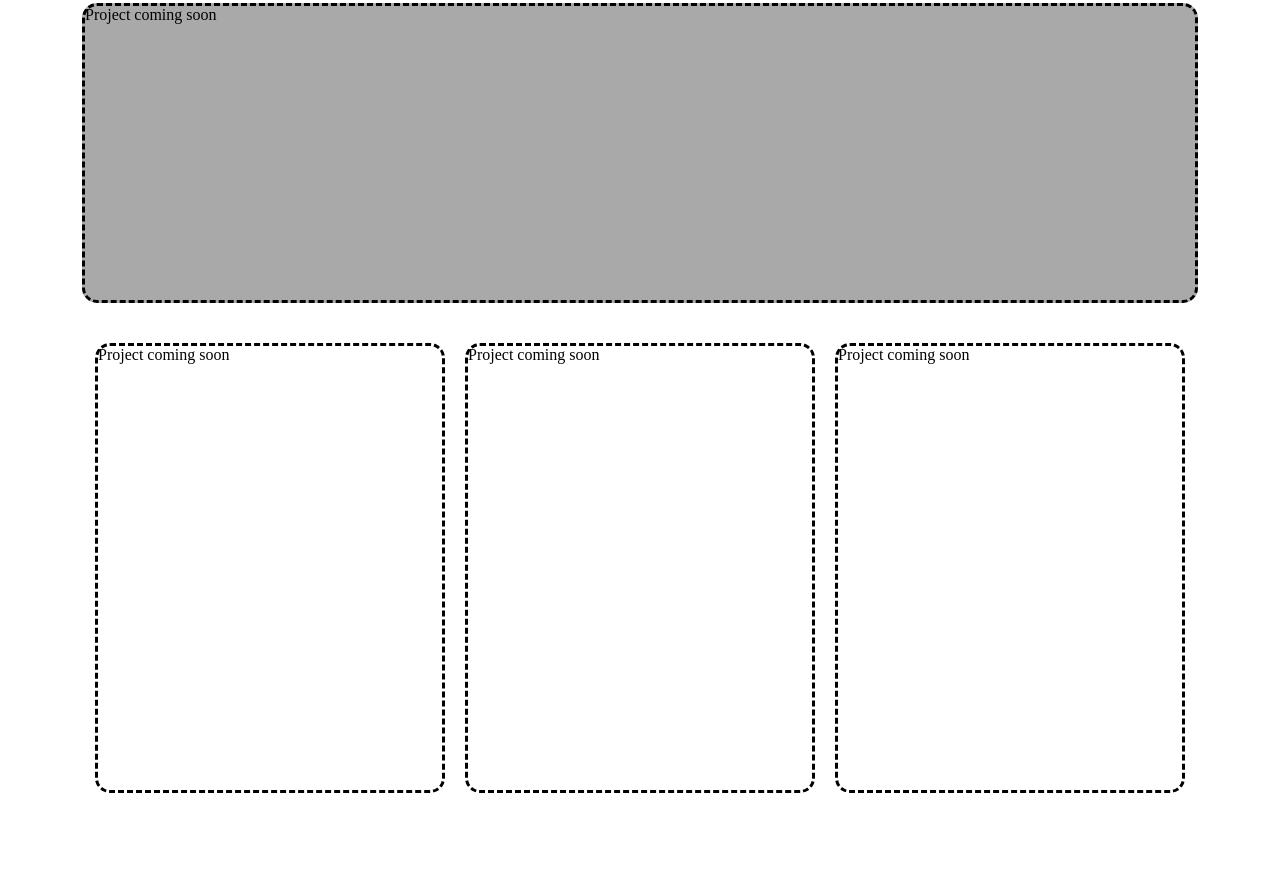
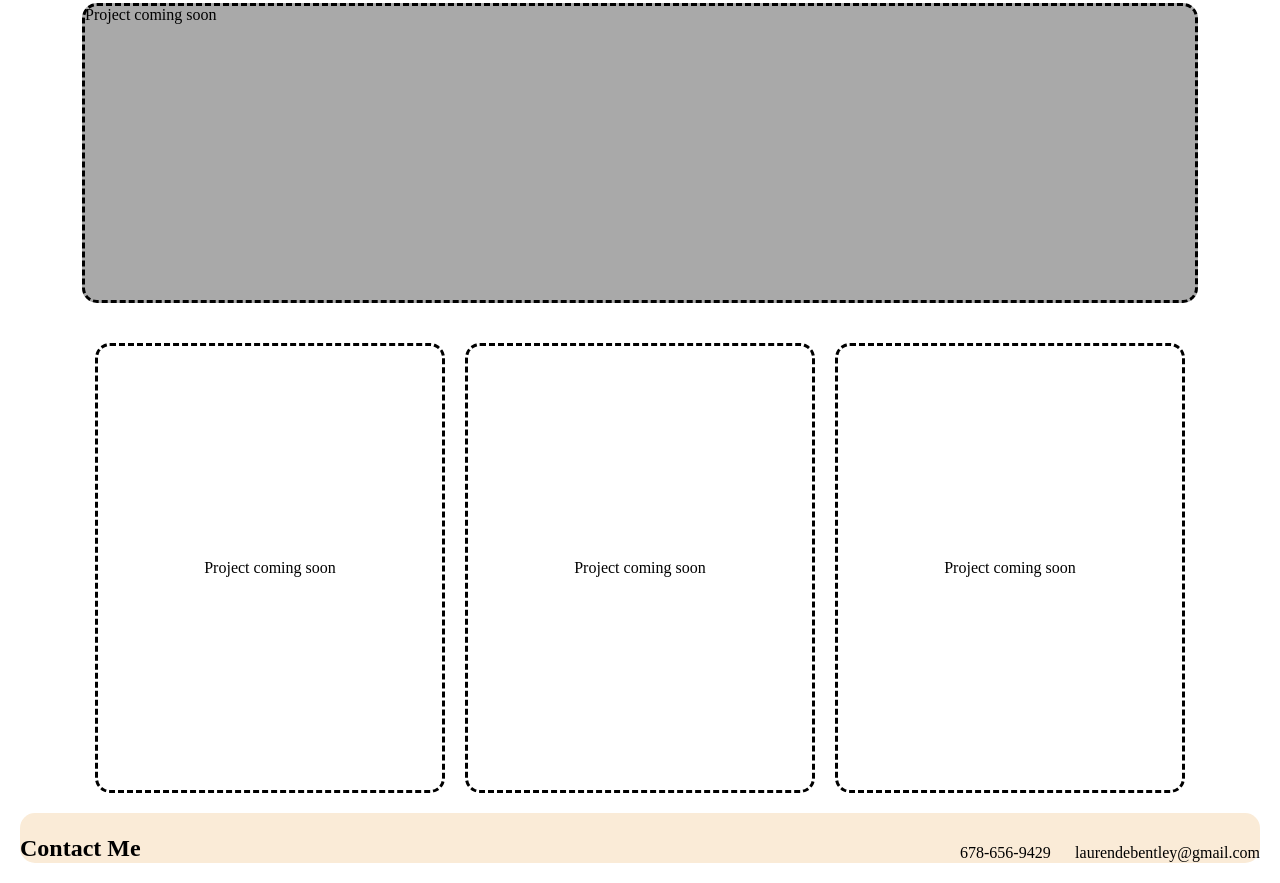
Before and after one commit to indwomt/Portfolio-Site, a plain HTML site: page index.html in a window 1280 px wide. Shown: the part 897-1780 px from the top of the page. Before the commit the page ends 1720 px from the top, so only its background shows below. Drawn offline with Linux system fonts and the light colour scheme.

Commit message:
added footer section

```diff
--- a/index.html
+++ b/index.html
@@ -61,6 +61,19 @@
         </div>
     </section>
 
+    <footer>
+        <div class="contactPlate">
+            <h2>Contact Me</h2>
+        </div>
+        <div class="contactList">
+            <ul>
+                <li>678-656-9429</li>
+                <li>laurendebentley@gmail.com</a></li>
+            </ul>
+        </div>
+    </footer>
+
+
 
 
 </body>
--- a/style.css
+++ b/style.css
@@ -98,7 +98,6 @@ li {
     align-items: center;
     justify-content: center;
     align-content: space-between;
-    align-items: flex-end;
     flex-direction: row;
  }
 
@@ -110,11 +109,13 @@ li {
     align-self: center;
     border-style: dashed;
     height: 300px;
+    justify-content: center;
  }
 
  .box2 {
     align-self: flex-end;
  }
+
 
  .box2,
  .box3,
@@ -125,6 +126,45 @@ li {
     border-style: dashed;
     margin: 10px;
     display: flex;
+    justify-content: center;
+    align-items: center;
 
 
  }
+
+ /* ---------------------Contact Styling-------------------- */
+ footer {
+    display: flex;
+    width: 100%;
+    height: 50px;
+    width: 100%;
+    background-color: antiquewhite;
+    align-items: center;
+    justify-content: space-between;
+
+}
+
+li {
+    list-style: none;
+    width:200px;
+    align-items: center;
+
+
+}
+ ul {
+    display: flex;
+    justify-content: space-between;
+    flex-wrap: nowrap;
+    width: 300px;
+    align-items: flex-start
+
+ }
+
+ .contactList {
+    display: flex;
+    justify-content: center;
+    align-items: center;
+
+
+
+ }
```
